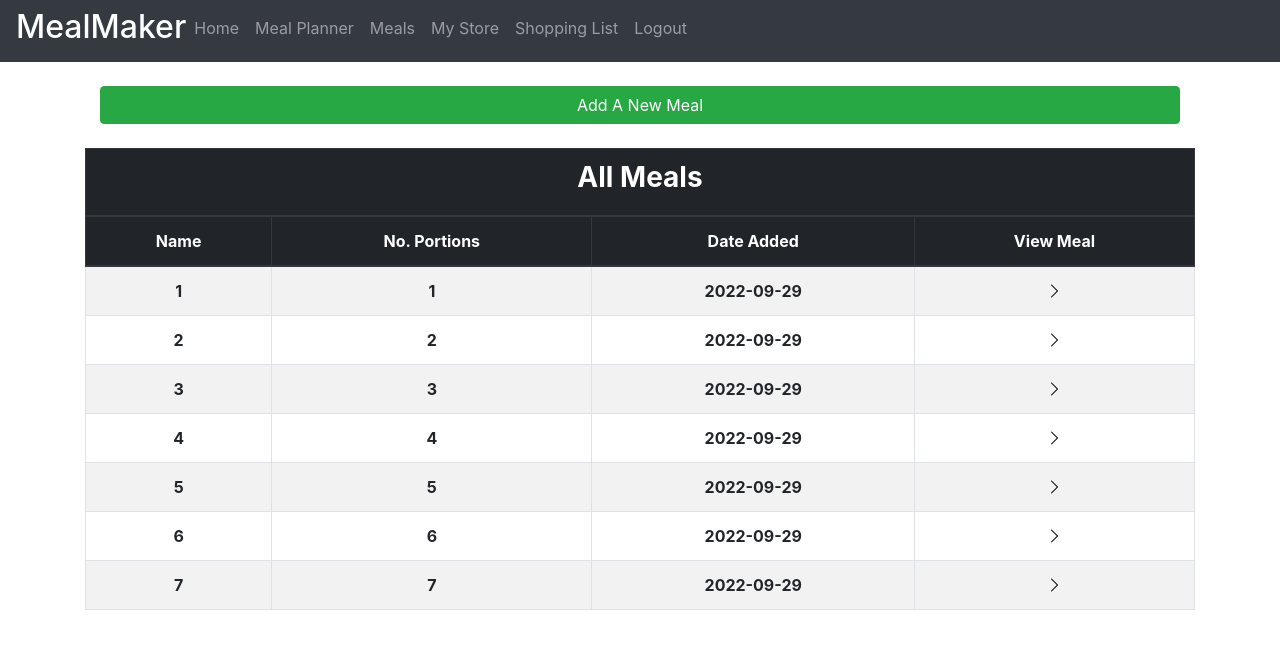
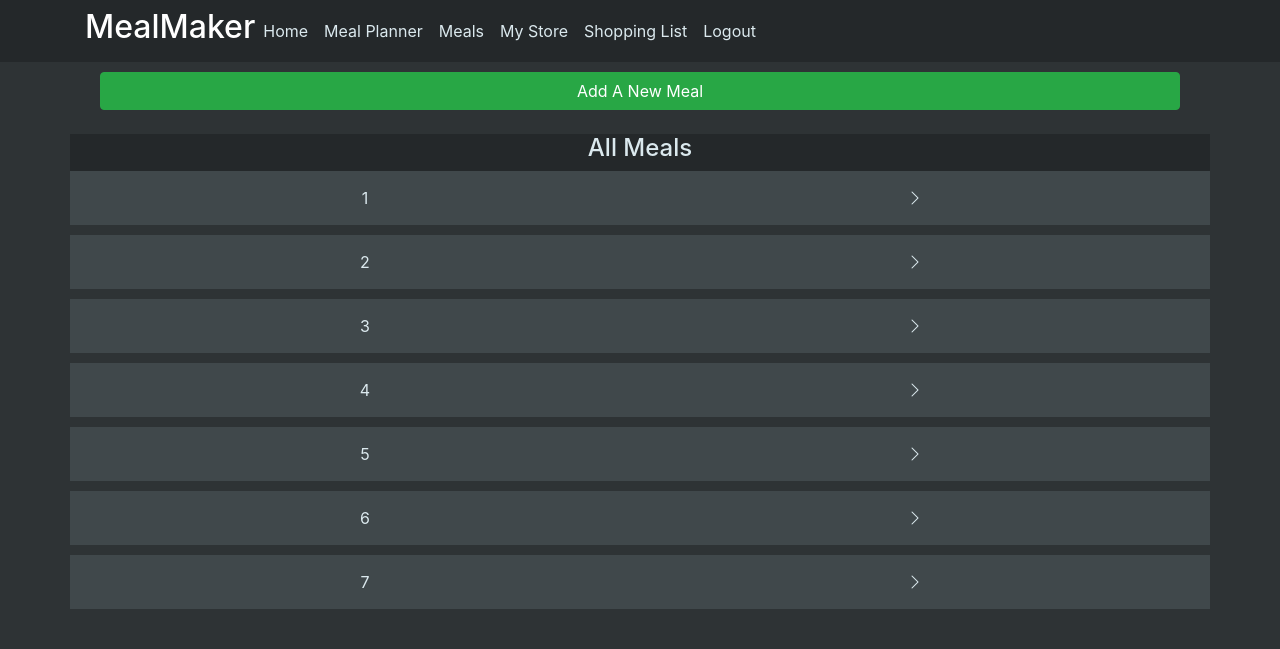
Before and after one commit to AidanInceer/MealMaker, a Flask app: page /meals in a window 1280 px wide. Shown: the top 649 px of the page. Run offline with Flask 2, Linux system fonts and the light colour scheme; a user stored in the database is signed in; data comes from the database, SQL or seed files in the repository; both versions use the stored data as it was after the commit; lists and menus that the app fills with data are empty; some libraries are stand-ins or nearby versions.

Commit message:
updated styling part 1

```diff
--- a/mealmaker/static/main.css
+++ b/mealmaker/static/main.css
@@ -1,16 +1,68 @@
-.content-section {
-    padding: 10px 20px;
-    border: 2px solid #d8d8d8;
-    background: #d8d8d8;
+
+/* Body */
+body {
+  background-color: #2e3335;
+  color: #DBE9EE;
+}
+
+
+/* HEADER */
+.navbar-color{
+  background-color: #24282a;
+}
+
+.navbar-header {
+  color: white;
+}
+
+.navbar-link-color{
+  color: #DBE9EE;
+}
+
+
+/* DIVS & content blocks */
+.div-color-dark {
+  background-color: #24282a;
+}
+
+.div-color-dim {
+  background-color: #40484b;
+}
+
+.div-parent-center {
+  width: 100%;
+  text-align: center;
+}
+
+.content-section-dark {
+  padding: 15px 20px;
+  background-color: #24282a;
   border-radius: 0px;
   margin-bottom: 10px;
 }
 
-.btn-light {
-    border: 2px solid #d8d8d8;
-    background: #d8d8d8;
+.content-section-dim {
+  padding: 15px 20px;
+  background-color: #40484b;
+  border-radius: 0px;
+  margin-bottom: 10px;
+}
 
+.content-section-modal-dark{
+  padding: 15px 20px;
+  background-color: #24282a;
 }
+
+.content-section-modal-dim{
+  padding: 15px 20px;
+  background-color: #24282a;
+}
+
+.content-section-modal-light{
+  padding: 15px 20px;
+  background-color: #acacac;
+}
+
 
 .content-section-tag {
 padding: 10px 20px;
@@ -20,21 +72,23 @@
 margin-bottom: 10px;
 }
 
+/* form */
+.form-text{
+  color: #000000;
+}
+
+/* Buttons */
+.btn-light {
+  border: 2px solid #d8d8d8;
+  background: #d8d8d8;
+}
+
+/* TAGS */
 .tag-row {
   padding: 0px 0px 5px 5px;
 }
 
-
-ul.no-bullets {
-  list-style-type: none;
-  padding: 5px; /* Remove padding */
-  margin: 0;
-}
-
-.is-hidden {
-  display: none;
-}
-
+/* ICONS */
 .icon-height-centre {
   margin-top: 7px;
 }
@@ -48,34 +102,27 @@ ul.no-bullets {
 }
 
 .icon-white {
-  color: white;
-}
-
-.parent-center-div {
-  width: 100%;
-  text-align: center;
-}
-
-.child-center-div {
-  display: inline-block;
-  margin: 20px;
+  color: #DBE9EE;
 }
 
 
-/* PLACEHOLDER HOMEPAGE TAGS */
+/* MISC */
 
-.main-header {
-  color: white;
+ul.no-bullets {
+  list-style-type: none;
+  padding: 5px; /* Remove padding */
+  margin: 0;
+}
+
+.is-hidden {
+  display: none;
 }
 
 
-/* Month header */
-.month {
-  padding: 70px 25px;
-  width: 100%;
-  background: #232323;
-  text-align: center;
-}
+
+/* TO BE AMMENDED */
+
+
 
 /* Month list */
 .month ul {
--- a/mealmaker/templates/home.html
+++ b/mealmaker/templates/home.html
@@ -1,8 +1,10 @@
 {% extends "layout.html" %}
 {% block title %}Home{% endblock %}
 {% block content%}
-  <br>
-  <div class="month">
+<br>
+<br>
+<br>
+  <div class="div-color-dark">
     <ul class="no-bullets">
       <li style="text-align:center"><h1>September</h1><br>
         <span style="font-size:18px">2021</span>
--- a/mealmaker/templates/layout.html
+++ b/mealmaker/templates/layout.html
@@ -1,44 +1,46 @@
 <!DOCTYPE html>
 <html>
+
 <head>
   <meta charset="utf-8" />
   <meta name="viewport" content="width=device-width, initial-scale=1" />
-    <link rel="stylesheet" href="https://maxcdn.bootstrapcdn.com/bootstrap/4.0.0/css/bootstrap.min.css" integrity="sha384-Gn5384xqQ1aoWXA+058RXPxPg6fy4IWvTNh0E263XmFcJlSAwiGgFAW/dAiS6JXm" crossorigin="anonymous">
+  <link rel="stylesheet" href="https://maxcdn.bootstrapcdn.com/bootstrap/4.0.0/css/bootstrap.min.css"
+    integrity="sha384-Gn5384xqQ1aoWXA+058RXPxPg6fy4IWvTNh0E263XmFcJlSAwiGgFAW/dAiS6JXm" crossorigin="anonymous">
   <link rel="stylesheet" type="text/css" href="{{ url_for('static', filename='main.css') }}">
   <link rel="stylesheet" href="https://cdn.jsdelivr.net/npm/bootstrap-icons@1.9.1/font/bootstrap-icons.css">
   {# Import JQuery #}
   <script src="https://cdnjs.cloudflare.com/ajax/libs/jquery/3.3.1/jquery.min.js"></script>
   <title>{% block title %}Home{% endblock %}</title>
 </head>
+
 <body>
-    <nav class="navbar navbar-expand-lg navbar-dark bg-dark">
-      <button
-        class="navbar-toggler"
-        type="button"
-        data-toggle="collapse"
-        data-target="#navbar"
-      >
+
+  <nav class="navbar fixed-top navbar-expand-lg navbar-color">
+    <div class="container">
+      <button class="navbar-toggler" type="button" data-toggle="collapse" data-target="#navbar">
         <span class="navbar-toggler-icon"></span>
       </button>
-      <div class="collapse navbar-collapse" id="navbar">
-        <div class="navbar-nav">
-          <h2 class="main-header">MealMaker    </h2>
+      <div class="collapse navbar-collapse navbar-color" id="navbar">
+        <h2 class="navbar-header">MealMaker</h2>
         {% if user.is_authenticated %}
-          <a class="nav-item nav-link" id="home" href="/">Home</a>
-          <a class="nav-item nav-link" id="meals" href="/meal_planner">Meal Planner</a>
-          <a class="nav-item nav-link" id="meals" href="/meals">Meals</a>
-          <a class="nav-item nav-link" id="logout" href="/my_store">My Store</a>
-          <a class="nav-item nav-link" id="logout" href="/shopping_list">Shopping List</a>
-          <div class="topnav-right">
-            <a class="nav-item nav-link" id="logout" href="/logout">Logout</a>
+        <ul class="navbar-nav">
+          <li class="nav-item"><a class="nav-link nav-item navbar-link-color" id="home" href="/">Home</a></li>
+          <li class="nav-item"><a class="nav-link nav-item navbar-link-color" id="meals" href="/meal_planner">Meal Planner</a></li>
+          <li class="nav-item"><a class="nav-link nav-item navbar-link-color" id="meals" href="/meals">Meals</a></li>
+          <li class="nav-item"><a class="nav-link nav-item navbar-link-color" id="logout" href="/my_store">My Store</a></li>
+          <li class="nav-item"><a class="nav-link nav-item navbar-link-color" id="logout" href="/shopping_list">Shopping List</a></li>
+          <li class="nav-item"><a class="nav-link nav-item navbar-link-color" id="logout" href="/logout">Logout</a></li>
+        </ul>
+        {% else %}
+        <div class="nav navbar-nav">
+          <a class="nav-item nav-link navbar-right navbar-link-color" id="login" href="/login">Login</a>
+          <a class="nav-item nav-link navbar-right navbar-link-color" id="signUp" href="/sign-up">Sign Up</a>
         </div>
-          {% else %}
-          <a class="nav-item nav-link" id="login" href="/login">Login</a>
-          <a class="nav-item nav-link" id="signUp" href="/sign-up">Sign Up</a>
         {% endif %}
       </div>
     </div>
   </nav>
+
 
   {% with messages = get_flashed_messages(with_categories=true) %}
   {% if messages %}
@@ -61,9 +63,16 @@
   {% endif %} {% endfor %} {% endif %} {% endwith %}
 
   <div class="container">{% block content %} {% endblock %}</div>
-    <script src="https://code.jquery.com/jquery-3.2.1.slim.min.js" integrity="sha384-KJ3o2DKtIkvYIK3UENzmM7KCkRr/rE9/Qpg6aAZGJwFDMVNA/GpGFF93hXpG5KkN" crossorigin="anonymous"></script>
-    <script src="https://cdnjs.cloudflare.com/ajax/libs/popper.js/1.12.9/umd/popper.min.js" integrity="sha384-ApNbgh9B+Y1QKtv3Rn7W3mgPxhU9K/ScQsAP7hUibX39j7fakFPskvXusvfa0b4Q" crossorigin="anonymous"></script>
-    <script src="https://maxcdn.bootstrapcdn.com/bootstrap/4.0.0/js/bootstrap.min.js" integrity="sha384-JZR6Spejh4U02d8jOt6vLEHfe/JQGiRRSQQxSfFWpi1MquVdAyjUar5+76PVCmYl" crossorigin="anonymous"></script>
-    <script type="text/javascript"src="{{ url_for('static', filename='index.js') }}"></script>
+  <script src="https://code.jquery.com/jquery-3.2.1.slim.min.js"
+    integrity="sha384-KJ3o2DKtIkvYIK3UENzmM7KCkRr/rE9/Qpg6aAZGJwFDMVNA/GpGFF93hXpG5KkN"
+    crossorigin="anonymous"></script>
+  <script src="https://cdnjs.cloudflare.com/ajax/libs/popper.js/1.12.9/umd/popper.min.js"
+    integrity="sha384-ApNbgh9B+Y1QKtv3Rn7W3mgPxhU9K/ScQsAP7hUibX39j7fakFPskvXusvfa0b4Q"
+    crossorigin="anonymous"></script>
+  <script src="https://maxcdn.bootstrapcdn.com/bootstrap/4.0.0/js/bootstrap.min.js"
+    integrity="sha384-JZR6Spejh4U02d8jOt6vLEHfe/JQGiRRSQQxSfFWpi1MquVdAyjUar5+76PVCmYl"
+    crossorigin="anonymous"></script>
+  <script type="text/javascript" src="{{ url_for('static', filename='index.js') }}"></script>
 </body>
+
 </html>
--- a/mealmaker/templates/meals.html
+++ b/mealmaker/templates/meals.html
@@ -134,46 +134,38 @@
     });
 </script>
 <br>
+<br>
+<br>
 <div align="center" class="col"><button type="button" class="btn btn-success btn-block" data-toggle="modal"
         data-target=".bd-example-modal-lg">Add A New Meal</button></div>
 <br>
-<table class="table table-striped table-bordered table-hover">
-    <thead class="thead-dark">
-        <th colspan="4" class="text-center">
-            <h3><b>All Meals</b></h3>
-        </th>
-        <tr>
-            <th class="text-center">Name</th>
-            <th class="text-center">No. Portions</th>
-            <th class="text-center">Date Added</th>
-            <th class="text-center">View Meal</th>
-        </tr>
-    </thead>
-
-    {% for meal in meals %}
-    <tr>
-        <th class="text-center">{{meal.name.title()}} </th>
-        <th class="text-center">{{meal.portion}} </th>
-        <th class="text-center">{{meal.date.strftime('%Y-%m-%d') }} </th>
-        <th class="text-center">
-            <a style="color:rgb(0, 0, 0)" href="{{ url_for('views.meal', id=meal.id) }}"><i
-                    class="bi bi-chevron-right"></i></a>
-        </th>
-    </tr>
-    {% endfor %}
-</table>
+<div class="row div-color-dark">
+    <div class="div-parent-center">
+        <h4>All Meals</h4>
+    </div>
+</div>
+{% for meal in meals %}
+<div class="row div-color-dim content-section-dim">
+    <div class="col-6 text-center">{{meal.name.title()}} </div>
+    <div class="col-6 text-center">
+        <a style="color:rgb(0, 0, 0)" href="{{ url_for('views.meal', id=meal.id) }}">
+            <i class="bi bi-chevron-right icon-white"></i>
+        </a>
+    </div>
+</div>
+{% endfor %}
 <!-- Large Modal -->
 <div class="modal fade bd-example-modal-lg" tabindex="-1" role="dialog" aria-labelledby="myLargeModalLabel"
     aria-hidden="true">
     <div class="modal-dialog modal-lg">
-        <div class="modal-content">
+        <div class="modal-content form-text content-section-modal-light">
             <div class="modal-header">
                 <h3 class="modal-title">Add Meal</h3>
                 <button type="button" class="close" data-dismiss="modal" aria-label="Close">
                     <span aria-hidden="true">&times;</span>
                 </button>
             </div>
-            <div class="modal-body">
+            <div class="modal-body form-text content-section-modal-light">
                 <div>
                     <form method="POST" action="" role="form">
                         {{ form.hidden_tag() }}
@@ -512,7 +504,7 @@
                                     {% endfor %}
                                 </div>
                                 <div class="form-row">
-                                    <div class="col-12 parent-center-div">
+                                    <div class="col-12 div-parent-center">
                                         <a id="add" href="#">
                                             <button class="btn btn-success btn">
                                                 <i class="bi bi-plus-circle icon-white"></i>
--- a/mealmaker/templates/my_store.html
+++ b/mealmaker/templates/my_store.html
@@ -1,5 +1,8 @@
 {% extends "layout.html" %}
 {% block title %}My Store{% endblock %}
 {% block content%}
-
+<br>
+<br>
+<br>
+<p>store</p>
 {% endblock %}
--- a/mealmaker/templates/shopping_list.html
+++ b/mealmaker/templates/shopping_list.html
@@ -1,5 +1,8 @@
 {% extends "layout.html" %}
 {% block title %}Shopping List{% endblock %}
 {% block content%}
-
+<br>
+<br>
+<br>
+<p>shopping list</p>
 {% endblock %}
```
Also changed, not shown: mealmaker/templates/meal.html (+81 -8 lines), mealmaker/templates/meal_planner.html (+19 -1 lines), mealmaker/database.db. Lines whose indentation alone changed are shown as unchanged.
